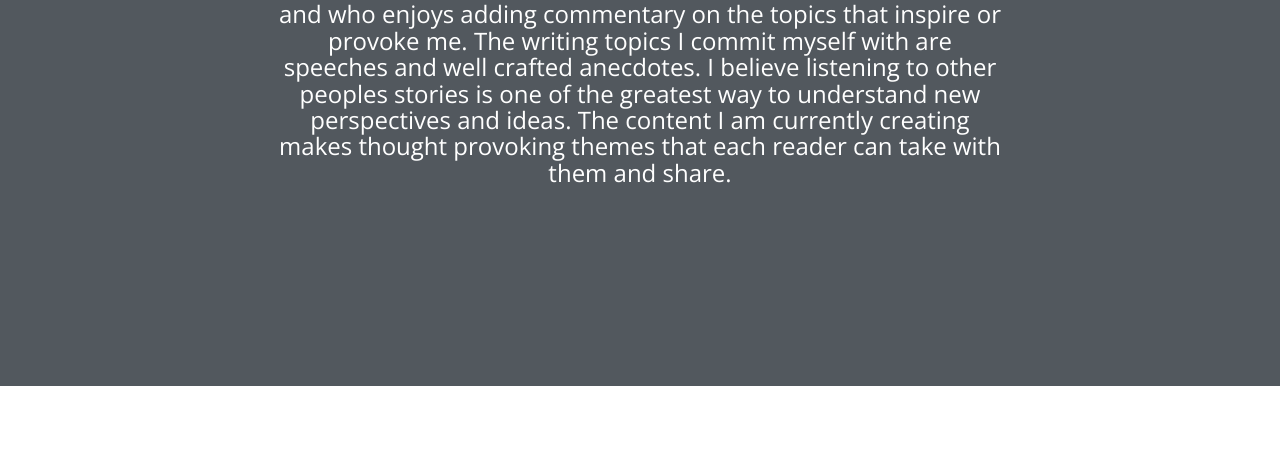
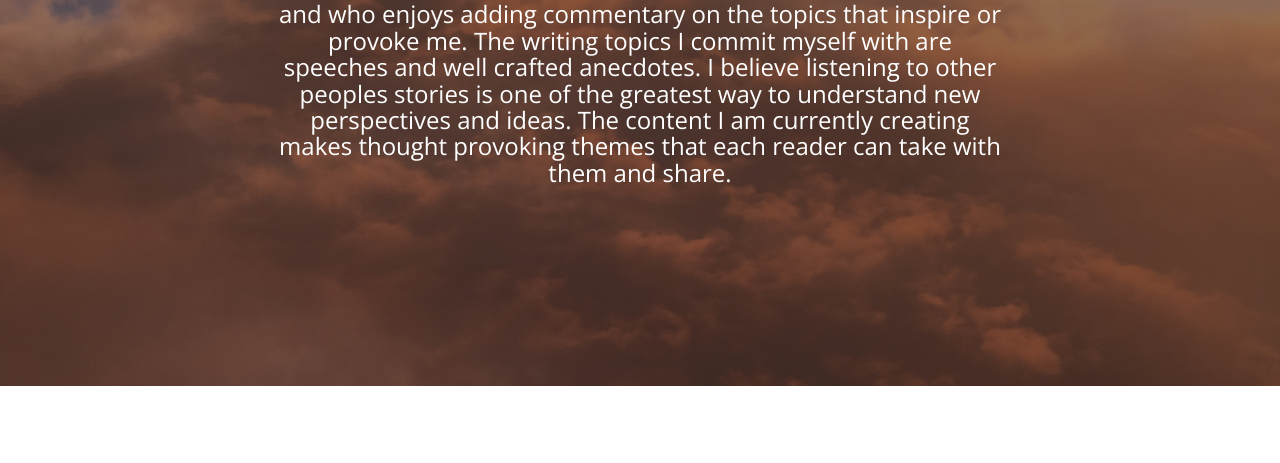
Before and after one commit to 20rodriguezb/BennettPortfolio, a website: page index.html in a window 1280 px wide. Shown: the part 331-794 px from the top of the page. Drawn offline with nearby package versions, Linux system fonts and the light colour scheme.

Commit message:
apostrophe catastrophe

```diff
--- a/index.html
+++ b/index.html
@@ -56,7 +56,7 @@
     </nav>
 
     <!-- Page Header -->
-    <header class="masthead" style="background-image: url('img/trees.jpg)">
+    <header class="masthead" style="background-image: url('img/trees.jpg')">
       <div class="overlay"></div>
       <div class="container">
         <div class="row">
```
